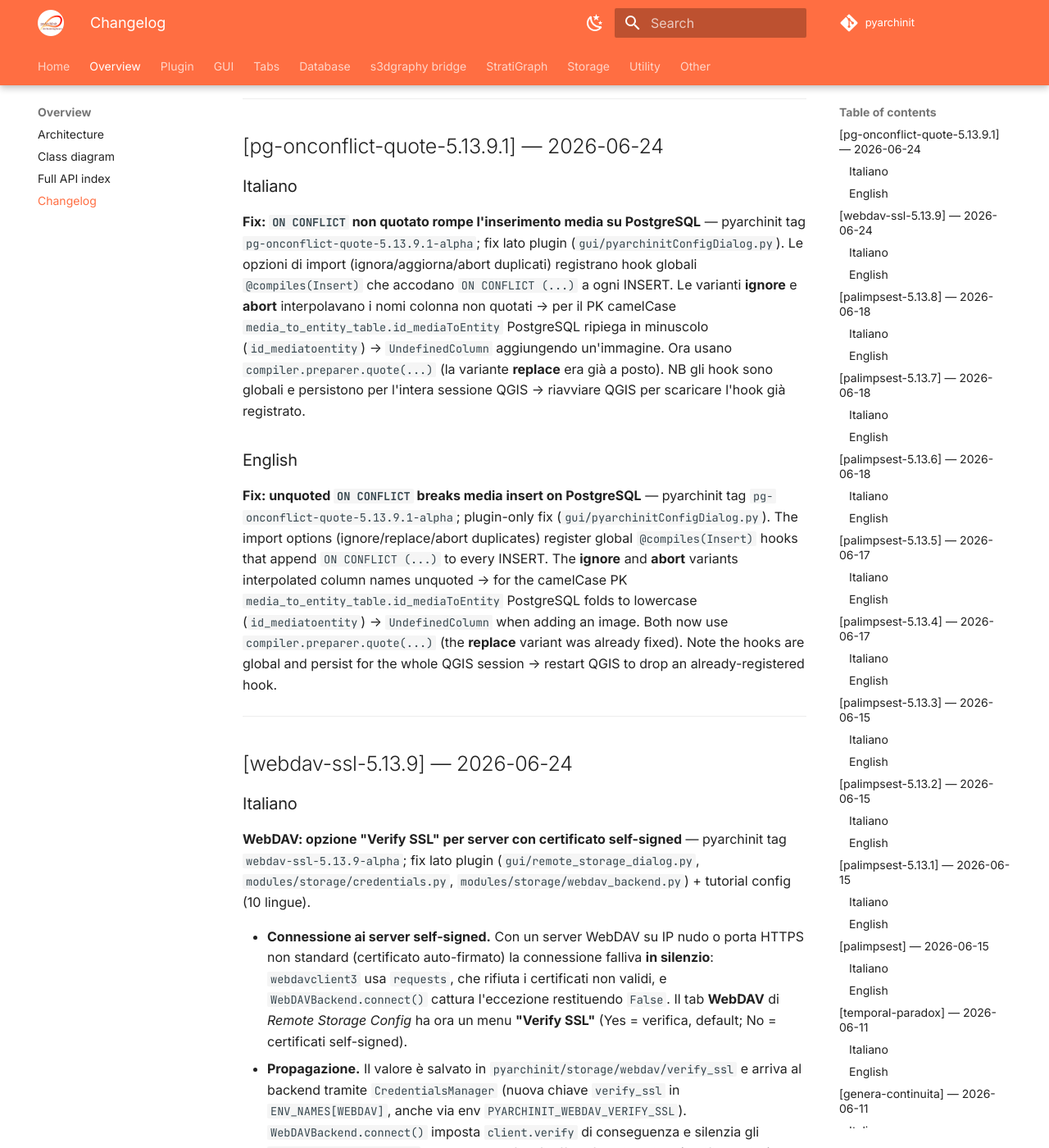
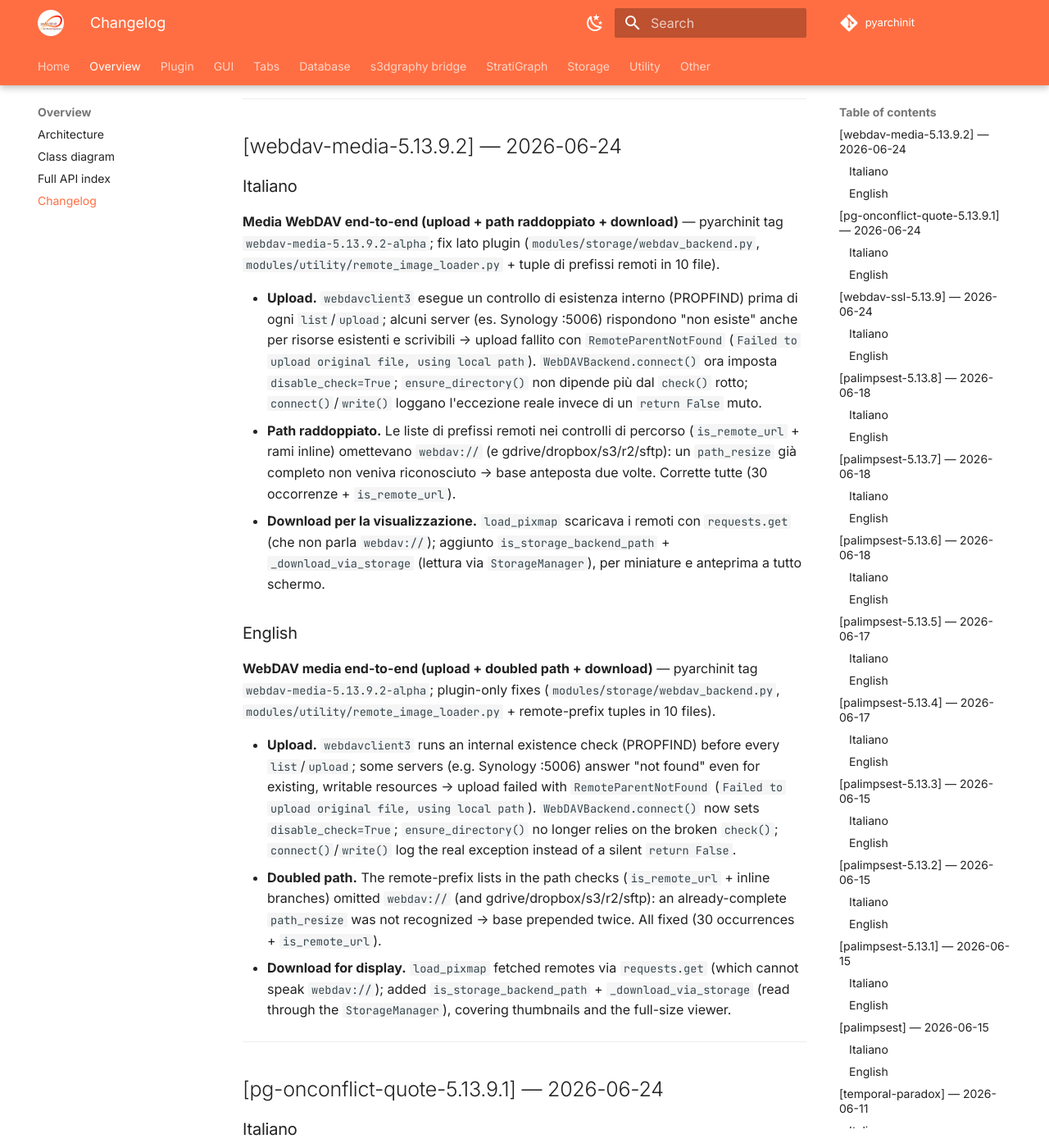
Before and after one commit to enzococca/pyarchinit-api-docs, an MkDocs documentation site: the page built from docs/CHANGELOG.md, in a window 1280 px wide and 1400 px high, scrolled down 274 px. Shown: the whole window at 82% size. Built offline with MkDocs 1.6.1 and Material for MkDocs 9.7.7, drawn with Linux system fonts in a browser that asks for light colours; comment, search, counter and statistics services are not loaded.

Commit message:
changelog: add webdav-media-5.13.9.2 (WebDAV media end-to-end: upload disable_check + doubled path + download)

```diff
--- a/docs/CHANGELOG.md
+++ b/docs/CHANGELOG.md
@@ -4,6 +4,26 @@
 > da `pyarchinit-code_dev/`.
 >
 > Format: bilingue IT/EN. Le date sono ISO 8601.
+
+---
+
+## [webdav-media-5.13.9.2] — 2026-06-24
+
+### Italiano
+
+**Media WebDAV end-to-end (upload + path raddoppiato + download)** — pyarchinit tag `webdav-media-5.13.9.2-alpha`; fix lato plugin (`modules/storage/webdav_backend.py`, `modules/utility/remote_image_loader.py` + tuple di prefissi remoti in 10 file).
+
+- **Upload.** `webdavclient3` esegue un controllo di esistenza interno (PROPFIND) prima di ogni `list`/`upload`; alcuni server (es. Synology :5006) rispondono "non esiste" anche per risorse esistenti e scrivibili → upload fallito con `RemoteParentNotFound` (`Failed to upload original file, using local path`). `WebDAVBackend.connect()` ora imposta `disable_check=True`; `ensure_directory()` non dipende più dal `check()` rotto; `connect()`/`write()` loggano l'eccezione reale invece di un `return False` muto.
+- **Path raddoppiato.** Le liste di prefissi remoti nei controlli di percorso (`is_remote_url` + rami inline) omettevano `webdav://` (e gdrive/dropbox/s3/r2/sftp): un `path_resize` già completo non veniva riconosciuto → base anteposta due volte. Corrette tutte (30 occorrenze + `is_remote_url`).
+- **Download per la visualizzazione.** `load_pixmap` scaricava i remoti con `requests.get` (che non parla `webdav://`); aggiunto `is_storage_backend_path` + `_download_via_storage` (lettura via `StorageManager`), per miniature e anteprima a tutto schermo.
+
+### English
+
+**WebDAV media end-to-end (upload + doubled path + download)** — pyarchinit tag `webdav-media-5.13.9.2-alpha`; plugin-only fixes (`modules/storage/webdav_backend.py`, `modules/utility/remote_image_loader.py` + remote-prefix tuples in 10 files).
+
+- **Upload.** `webdavclient3` runs an internal existence check (PROPFIND) before every `list`/`upload`; some servers (e.g. Synology :5006) answer "not found" even for existing, writable resources → upload failed with `RemoteParentNotFound` (`Failed to upload original file, using local path`). `WebDAVBackend.connect()` now sets `disable_check=True`; `ensure_directory()` no longer relies on the broken `check()`; `connect()`/`write()` log the real exception instead of a silent `return False`.
+- **Doubled path.** The remote-prefix lists in the path checks (`is_remote_url` + inline branches) omitted `webdav://` (and gdrive/dropbox/s3/r2/sftp): an already-complete `path_resize` was not recognized → base prepended twice. All fixed (30 occurrences + `is_remote_url`).
+- **Download for display.** `load_pixmap` fetched remotes via `requests.get` (which cannot speak `webdav://`); added `is_storage_backend_path` + `_download_via_storage` (read through the `StorageManager`), covering thumbnails and the full-size viewer.
 
 ---
 
```
